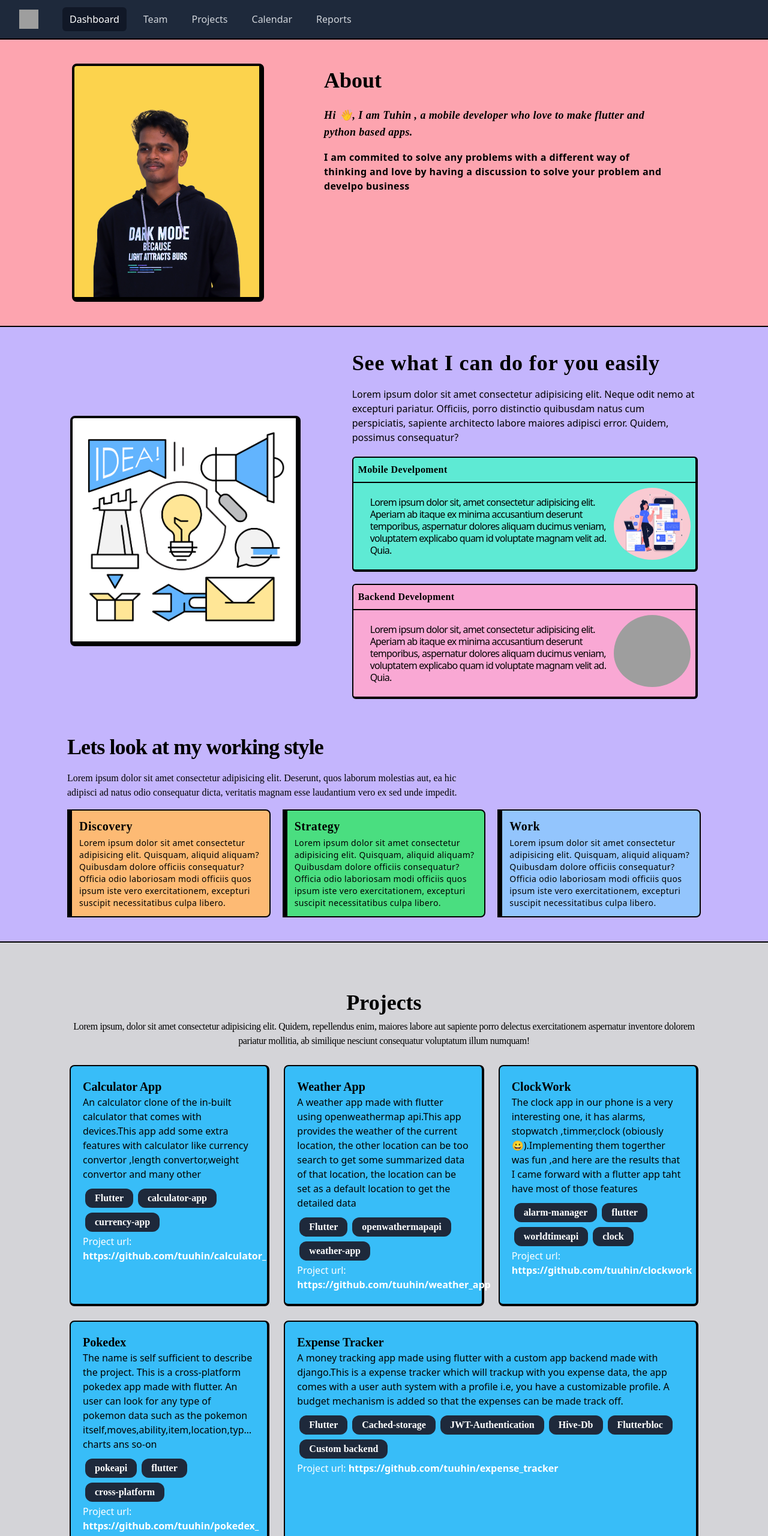
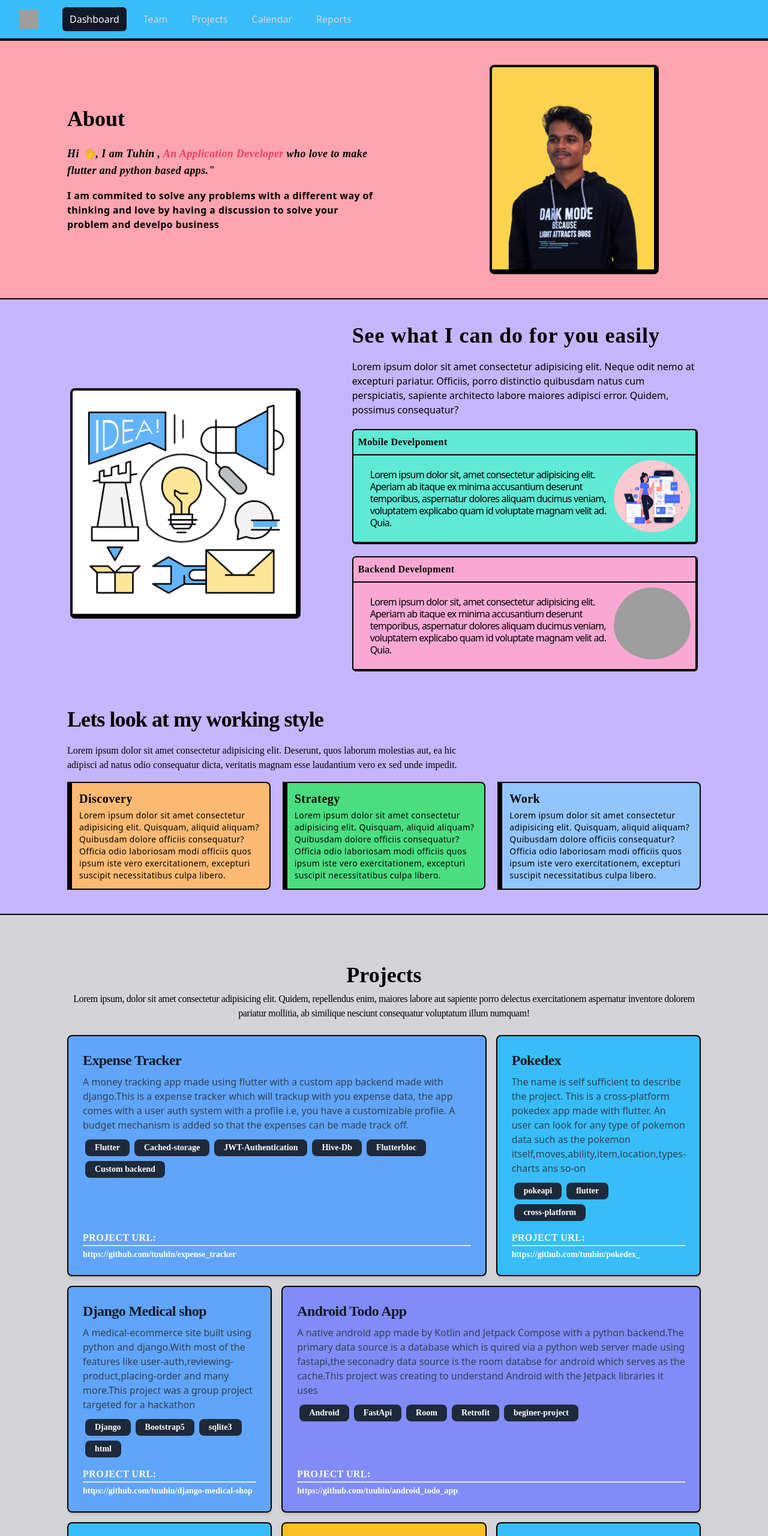
Before and after one commit to tuuhin/portfolio, an Astro site: page / in a window 1280 px wide. Shown: the top 2560 px of the page at 60% size. Built offline with nearby package versions, Linux system fonts and the light colour scheme; Astro itself is replaced by a stand-in of ours; grey boxes are pictures that could not be loaded.

Commit message:
Some styling changes Some classes are changed or altered The order of projects are changed

```diff
--- a/src/components/About/About.astro
+++ b/src/components/About/About.astro
@@ -2,26 +2,26 @@
 ---
 
 <div
-  class="bg-rose-300 px-10 py-10 border-t-2 border-black lg:flex space-x-5 h-3/5"
+  class="bg-rose-300 px-10 lg:px-28 py-10 border-t-2 border-black flex flex-col lg:flex-row-reverse justify-between items-center h-3/5"
   id="about"
 >
-  <div class="w-full lg:w-2/5">
+  <div class="w-2/5">
     <img
       src="./images/me.png"
       alt="No person image"
-      class="bg-amber-300 mx-auto border-black border-4 border-r-8 border-b-8 rounded-lg w-2/3"
+      class="bg-amber-300 mx-auto w-2/3 border-black border-4 border-r-8 border-b-8 rounded-lg"
     />
   </div>
 
-  <div class="py-2 max-w-xl">
+  <div class="py-2 lg:max-w-lg">
     <p class="text-4xl font-bold font-playfair tracking-normal">
       {"About"}
     </p>
     <div class="pt-2 font-semibold tracking-wide">
       <p class="text-lg pt-4 italic font-poppins">
-        {
-          " Hi 👋, I am Tuhin , a mobile developer who love to make flutter and python based apps."
-        }
+        Hi 👋, I am Tuhin ,<span class="text-rose-500 capitalize font-black">
+          an application developer</span
+        > who love to make flutter and python based apps."
       </p>
       <p class="pt-2 lg:pt-4">
         {
--- a/src/components/Footer.astro
+++ b/src/components/Footer.astro
@@ -3,14 +3,16 @@ import Contacts from "./Contacts.astro";
 ---
 
 <footer class="bg-yellow-200 text-center pt-10 pb-5 border-t-2 border-black">
-  <p class="text-4xl font-bold tracking-tight text-center font-merriweather">
+  <p class="text-4xl font-bold tracking-tight text-center font-playfair">
     {" Interested in my work"}
   </p>
-  <p class="font-semibold text-slate-800 pt-2 text-sm">
-    {" I will surely convert your ideas into wonderful apps"}
+  <p
+    class="font-semibold text-slate-800 pt-2 text-sm font-mono uppercase tracking-wide"
+  >
+    {" I like to convert ideas into reallity"}
   </p>
   <a
-    class="inline-flex justify-center rounded-lg text-sm font-semibold py-3 px-4 bg-slate-900 text-white my-5"
+    class="inline-flex justify-center text-md font-bold uppercase py-3 px-10 bg-slate-400 text-black my-5 border-2 border-b-4 border-r-4 border-black rounded shadow-lg tracking-wider"
     href="/#"
   >
     {"Contact me"}
@@ -18,5 +20,7 @@ import Contacts from "./Contacts.astro";
 
   <Contacts />
 
-  <p class="font-light font-mono">Copyright &copy; 2023 all rights reserved</p>
+  <p class="font-light font-mono">
+    Copyright &copy; {new Date().getFullYear()} all rights reserved
+  </p>
 </footer>
--- a/src/components/NavBar/NavBar.svelte
+++ b/src/components/NavBar/NavBar.svelte
@@ -4,11 +4,12 @@
   import NavItems from "./NavItems.svelte";
   import NavButton from "./NavButton.svelte";
 
-  let isFocused = false;
+  let isFocused: boolean = false;
+
   const onClick = () => (isFocused = !isFocused);
 </script>
 
-<nav class="bg-slate-800">
+<nav class="border-b-2 border-black bg-sky-400">
   <div class="mx-auto max-w-7xl px-4 sm:px-6 lg:px-8">
     <div class="flex h-16 items-center justify-between">
       <div class="-mr-2 flex md:hidden">
--- a/src/components/projects/ProjectCard.svelte
+++ b/src/components/projects/ProjectCard.svelte
@@ -13,37 +13,48 @@
 
   let background = `${langColor[0]}`;
 
-  let colSpan = languages.length < 2 ? "col-span-1" : "col-span-2";
+  let colSpan = languages.length < 2 ? "md:col-span-1" : "md:col-span-2";
 </script>
 
 <div
-  class={`rounded-lg p-5 m-1 ${background} border-2 border-r-4 border-b-4 border-black ${colSpan}`}
+  class={`${background}  p-6  border-2 border-black rounded-lg shadow-md ${colSpan} flex flex-col`}
 >
   {#if typeof image == "string"}
     <img class="clipper rounded-2xl" src={image} alt="Not found" />
   {/if}
-  <h2 class="font-bold text-xl font-playfair">
+  <p class="mb-2 text-2xl font-bold tracking-tight text-gray-900 font-playfair">
     {title}
-  </h2>
+  </p>
 
-  <p class="text-base text-ellipsis overflow-hidden font-medium font-sans">
+  <p class="font-medium text-slate-700">
     {description}
   </p>
 
+  <div class="grow">
     <div class="pt-2 flex flex-wrap">
       {#each tags as tag}
         <li
-        class="list-none bg-slate-800 px-4 py-1 m-1 text-white font-poppins font-semibold rounded-xl"
+          class="list-none bg-slate-800 px-4 py-1 m-1 text-white font-poppins font-semibold rounded-lg text-sm"
         >
           {tag}
         </li>
       {/each}
     </div>
-  <p class="text-white">
-    Project url: <span class="font-bold hover:underline"
-      ><a href={projectURL}>{projectURL}</a></span
+  </div>
+  <div class="pt-3 items-center ">
+    <p
+      class="uppercase tracking-wide font-poppins font-bold text-white border-b-2 border-gray-200"
     >
+      {"Project url:"}
     </p>
+    <a
+      href={projectURL}
+      target="_blank"
+      rel="noopener noreferrer"
+      class="text-sm text-white font-poppins font-semibold hover:font-bold hover:italic flex-wrap"
+      >{projectURL}</a
+    >
+  </div>
 </div>
 
 <style>
--- a/src/data/project_data.ts
+++ b/src/data/project_data.ts
@@ -10,38 +10,6 @@ export interface ProjectInfo {
 }
 
 export const projectData: ProjectInfo[] = [
-  {
-    title: "Calculator App",
-    description:
-      "An calculator clone of the in-built calculator that comes with devices.This app add some extra features with calculator like currency convertor ,length convertor,weight convertor and many other",
-    tags: ["Flutter", "calculator-app", "currency-app"],
-    languages: [KnownLanguage.Dart],
-    projectURL: "https://github.com/tuuhin/calculator_",
-  },
-  {
-    title: "Weather App",
-    description:
-      "A weather app made with flutter using openweathermap api.This app provides the weather of the current location, the other location can be too search to get some summarized data of that location, the location can be set as a default location to get the detailed data",
-    tags: ["Flutter", "openwathermapapi", "weather-app"],
-    languages: [KnownLanguage.Dart],
-    projectURL: "https://github.com/tuuhin/weather_app",
-  },
-  {
-    title: "ClockWork",
-    description:
-      "The clock app in our phone is a very interesting one, it has alarms, stopwatch ,timmer,clock (obiously 😀).Implementing them togerther was fun ,and here are the results that I came forward with a flutter app taht have most of those features",
-    tags: ["alarm-manager", "flutter", "worldtimeapi", "clock"],
-    languages: [KnownLanguage.Dart],
-    projectURL: "https://github.com/tuuhin/clockwork",
-  },
-  {
-    title: "Pokedex",
-    description:
-      "The name is self sufficient to describe the project. This is a cross-platform pokedex app made with flutter. An user can look for any type of pokemon data such as the pokemon itself,moves,ability,item,location,types-charts ans so-on",
-    tags: ["pokeapi", "flutter", "cross-platform"],
-    languages: [KnownLanguage.Dart],
-    projectURL: "https://github.com/tuuhin/pokedex_",
-  },
   {
     title: "Expense Tracker",
     description:
@@ -57,6 +25,23 @@ export const projectData: ProjectInfo[] = [
     languages: [KnownLanguage.Python, KnownLanguage.Dart],
     projectURL: "https://github.com/tuuhin/expense_tracker",
   },
+
+  {
+    title: "Pokedex",
+    description:
+      "The name is self sufficient to describe the project. This is a cross-platform pokedex app made with flutter. An user can look for any type of pokemon data such as the pokemon itself,moves,ability,item,location,types-charts ans so-on",
+    tags: ["pokeapi", "flutter", "cross-platform"],
+    languages: [KnownLanguage.Dart],
+    projectURL: "https://github.com/tuuhin/pokedex_",
+  },
+  {
+    title: "Django Medical shop",
+    description:
+      "A medical-ecommerce site built using python and django.With most of the features like user-auth,reviewing-product,placing-order and many more.This project was a group project targeted for a hackathon",
+    tags: ["Django", "Bootstrap5", "sqlite3", "html"],
+    languages: [KnownLanguage.Python],
+    projectURL: "https://github.com/tuuhin/django-medical-shop",
+  },
   {
     title: "Android Todo App",
     description:
@@ -64,6 +49,14 @@ export const projectData: ProjectInfo[] = [
     tags: ["Android", "FastApi", "Room", "Retrofit", "beginer-project"],
     languages: [KnownLanguage.Kotlin, KnownLanguage.Python],
     projectURL: "https://github.com/tuuhin/android_todo_app",
+  },
+  {
+    title: "ClockWork",
+    description:
+      "The clock app in our phone is a very interesting one, it has alarms, stopwatch ,timmer,clock (obiously 😀).Implementing them togerther was fun ,and here are the results that I came forward with a flutter app taht have most of those features",
+    tags: ["alarm-manager", "flutter", "worldtimeapi", "clock"],
+    languages: [KnownLanguage.Dart],
+    projectURL: "https://github.com/tuuhin/clockwork",
   },
   {
     title: "React Note App",
@@ -81,20 +74,29 @@ export const projectData: ProjectInfo[] = [
     languages: [KnownLanguage.JavaScript],
     projectURL: "https://github.com/tuuhin/react_note_app",
   },
+
+  {
+    title: "Weather App",
+    description:
+      "A weather app made with flutter using openweathermap api.This app provides the weather of the current location, the other location can be too search to get some summarized data of that location, the location can be set as a default location to get the detailed data",
+    tags: ["Flutter", "openwathermapapi", "weather-app"],
+    languages: [KnownLanguage.Dart],
+    projectURL: "https://github.com/tuuhin/weather_app",
+  },
+  {
+    title: "Calculator App",
+    description:
+      "An calculator clone of the in-built calculator that comes with devices.This app add some extra features with calculator like currency convertor ,length convertor,weight convertor and many other",
+    tags: ["Flutter", "calculator-app", "currency-app"],
+    languages: [KnownLanguage.Dart],
+    projectURL: "https://github.com/tuuhin/calculator_",
+  },
   {
     title: "The connect",
     description:
       "A very basic social media like app make using React Js and flask, with features like JWT-token authentication,CRUD functionality with post , adding commmnets and many ohters. This project was mainly created to understand ReactJs",
     tags: ["React Js", "Flask", "sqlite3"],
-    languages: [KnownLanguage.Python, KnownLanguage.JavaScript],
+    languages: [KnownLanguage.JavaScript, KnownLanguage.Python],
     projectURL: "https://github.com/tuuhin/theconnect_",
   },
-  {
-    title: "Django Medical shop",
-    description:
-      "A medical-ecommerce site built using python and django.With most of the features like user-auth,reviewing-product,placing-order and many more.This project was a group project targeted for a hackathon",
-    tags: ["Django", "Bootstrap5", "sqlite3", "html"],
-    languages: [KnownLanguage.Python],
-    projectURL: "https://github.com/tuuhin/django-medical-shop",
-  },
 ];
--- a/src/util/LanguageColors.ts
+++ b/src/util/LanguageColors.ts
@@ -4,7 +4,7 @@ const langColorMap = new Map<KnownLanguage, string>([
   [KnownLanguage.Dart, "bg-sky-400"],
   [KnownLanguage.JavaScript, "bg-amber-400"],
   [KnownLanguage.Kotlin, "bg-indigo-400"],
-  [KnownLanguage.Python, "bg-sky-400"],
+  [KnownLanguage.Python, "bg-blue-400"],
 ]);
 
 export const getLangColor = (lang: KnownLanguage): string =>
```
Also changed, not shown: src/components/Contacts.astro (+4 -3 lines). Lines whose indentation alone changed are shown as unchanged.
